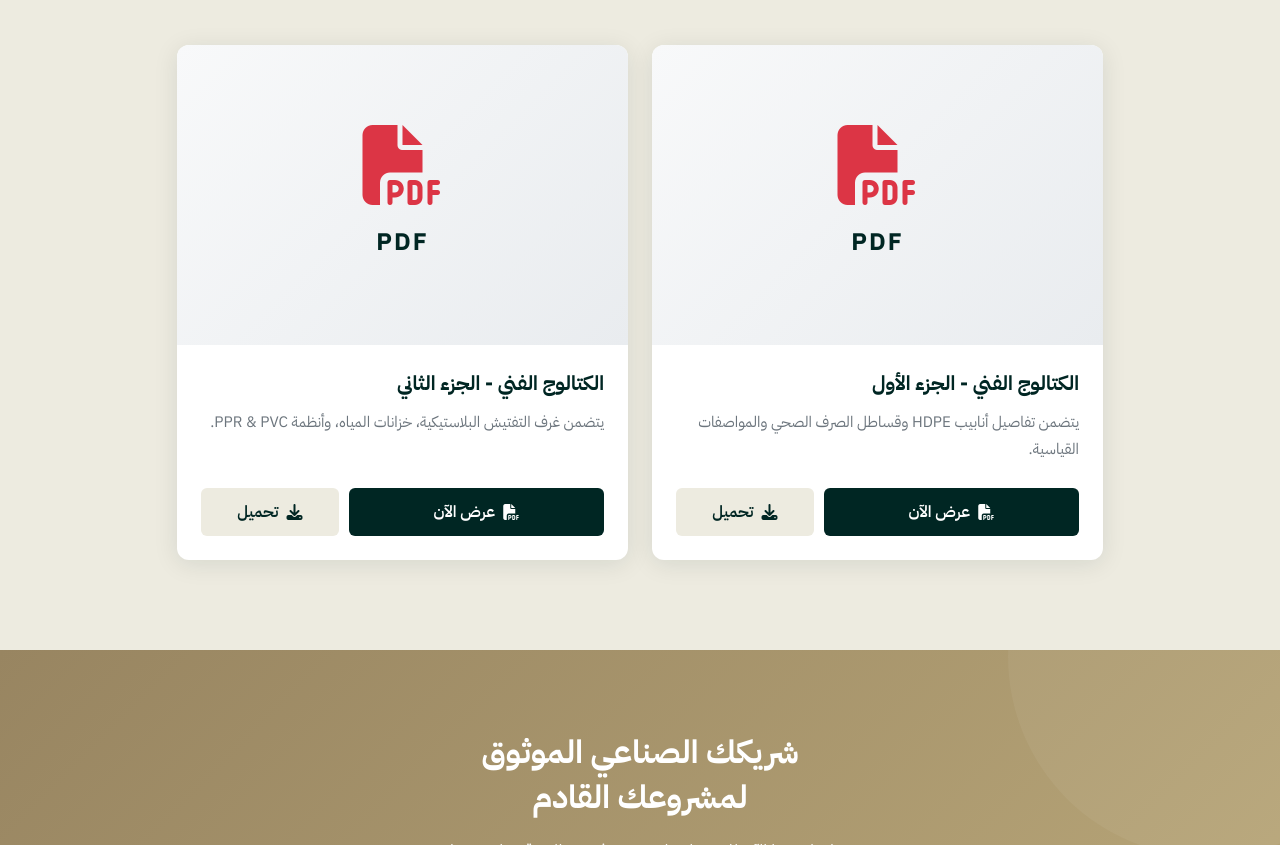
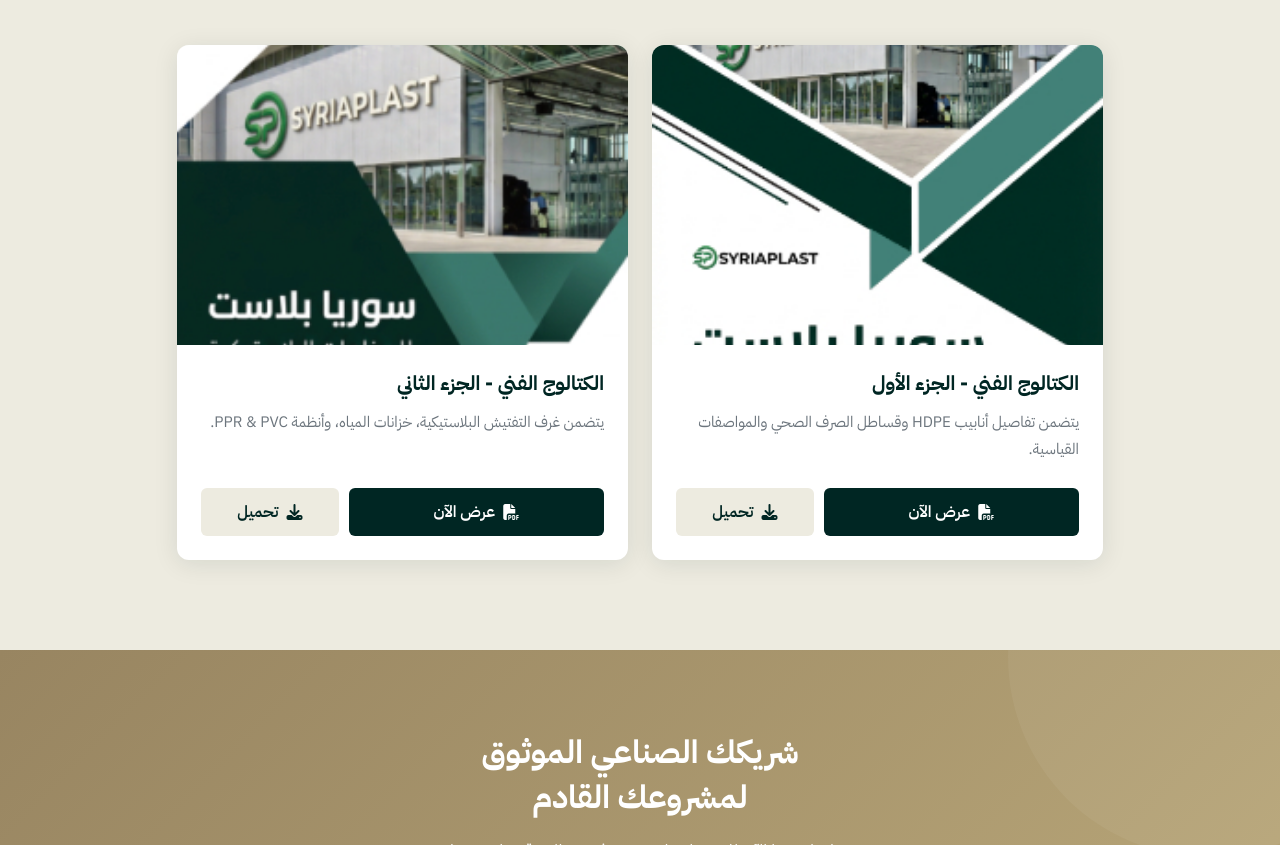
Before and after one commit to danialtech86-bit/syriaplast, a website built with webpack: page index.html in a window 1280 px wide. Shown: the part 5998-6843 px from the top of the page. Built offline with nearby package versions, Linux system fonts and the light colour scheme.

Commit message:
Replace PDF placeholders with catalog cover images and add new image assets

```diff
--- a/index.html
+++ b/index.html
@@ -468,10 +468,7 @@
       <div class="col-lg-5 col-md-6 fade-in-up">
         <div class="catalog-card">
           <div class="catalog-thumb">
-            <div class="catalog-placeholder">
-              <i class="fas fa-file-pdf"></i>
-              <span>PDF</span>
-            </div>
+            <img alt="الكتالوج الفني - الجزء الأول" src="img/cover-1.jpg">
             <div class="catalog-overlay">
               <a class="catalog-btn-view" href="https://catalogs.syria-plast.com/1.pdf" target="_blank">
                 <i class="fas fa-eye"></i> عرض الكتالوج
@@ -495,10 +492,7 @@
       <div class="col-lg-5 col-md-6 fade-in-up">
         <div class="catalog-card">
           <div class="catalog-thumb">
-            <div class="catalog-placeholder">
-              <i class="fas fa-file-pdf"></i>
-              <span>PDF</span>
-            </div>
+            <img alt="الكتالوج الفني - الجزء الثاني" src="img/cover-2.jpg">
             <div class="catalog-overlay">
               <a class="catalog-btn-view" href="https://catalogs.syria-plast.com/2.pdf" target="_blank">
                 <i class="fas fa-eye"></i> عرض الكتالوج
```
Also changed, not shown: img/cover-1.jpg (added), img/cover-2.jpg (added).
